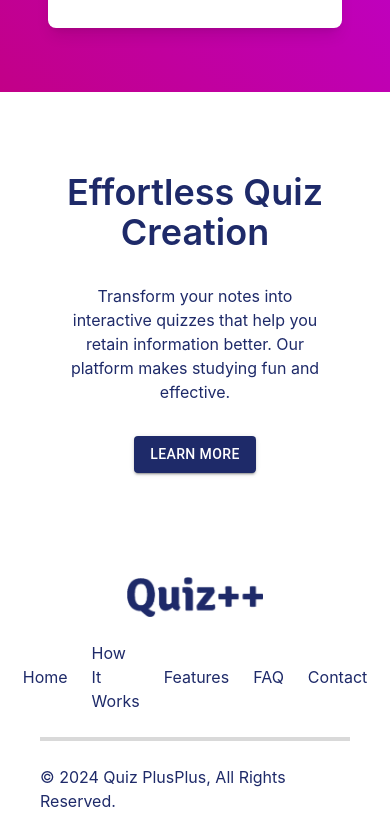
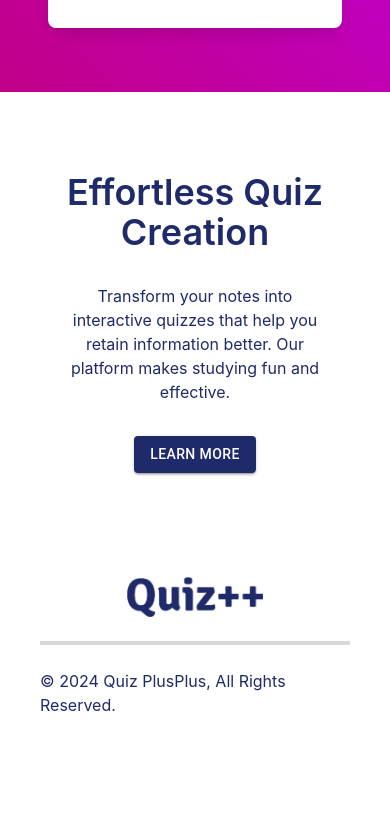
Before and after one commit to DanWang725/Hawkhacks-2024, a React (Create React App) app: page /home in a window 390 px wide. Shown: the part 1976-2813 px from the top of the page. After the commit the page ends 2717 px from the top, so only its background shows below. Built offline with nearby package versions, Linux system fonts and the light colour scheme; no server answers; a web font is replaced by a local one.

Commit message:
footer looks better on sm screens

```diff
--- a/src/screens/HomePage.js
+++ b/src/screens/HomePage.js
@@ -111,8 +111,7 @@ const HomePage = () => {
               alt="Quiz++ logo"
               className="h-10"
             />
-            {/* Change name to Quizify? */}
-            <div className="flex items-center flex-row">
+            <div className="hidden md:flex items-center flex-row">
               <p className="mx-3">Home</p>
               <p className="mx-3">How It Works</p>
               <p className="mx-3">Features</p>
```
